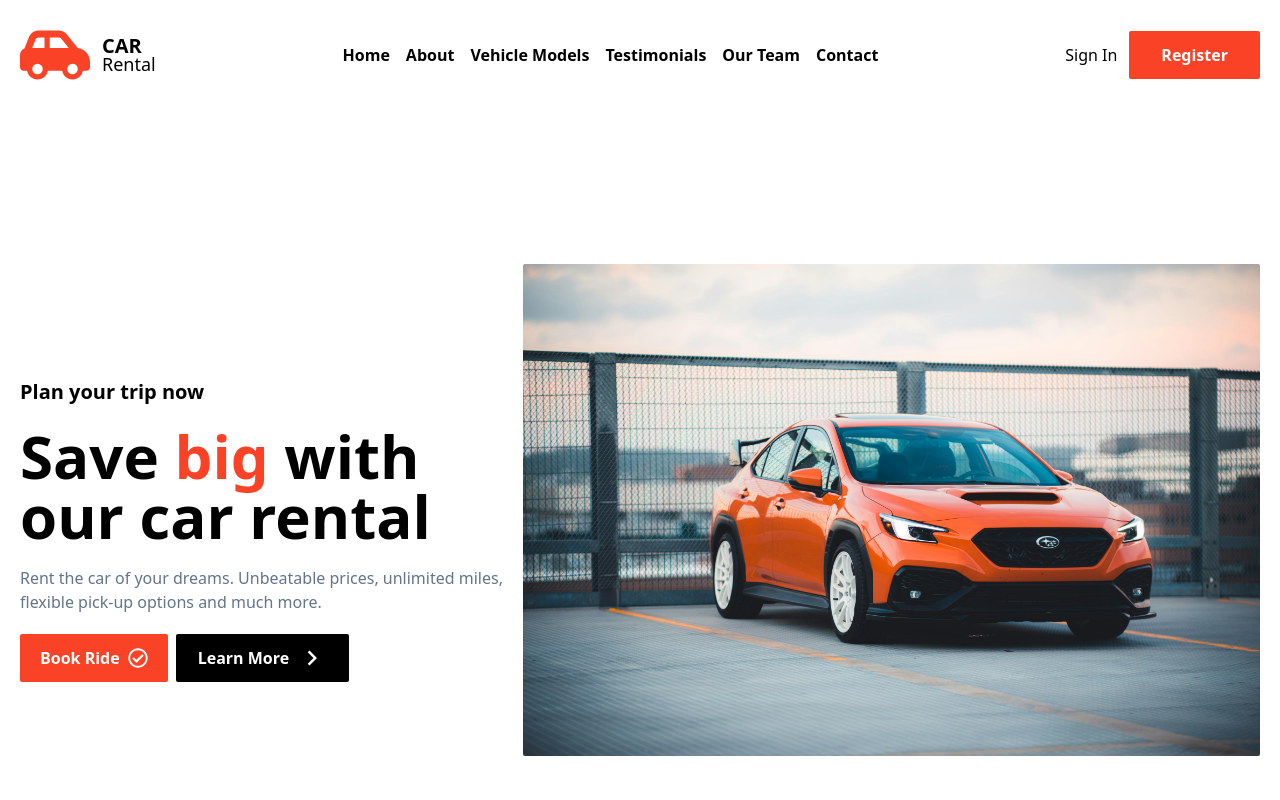
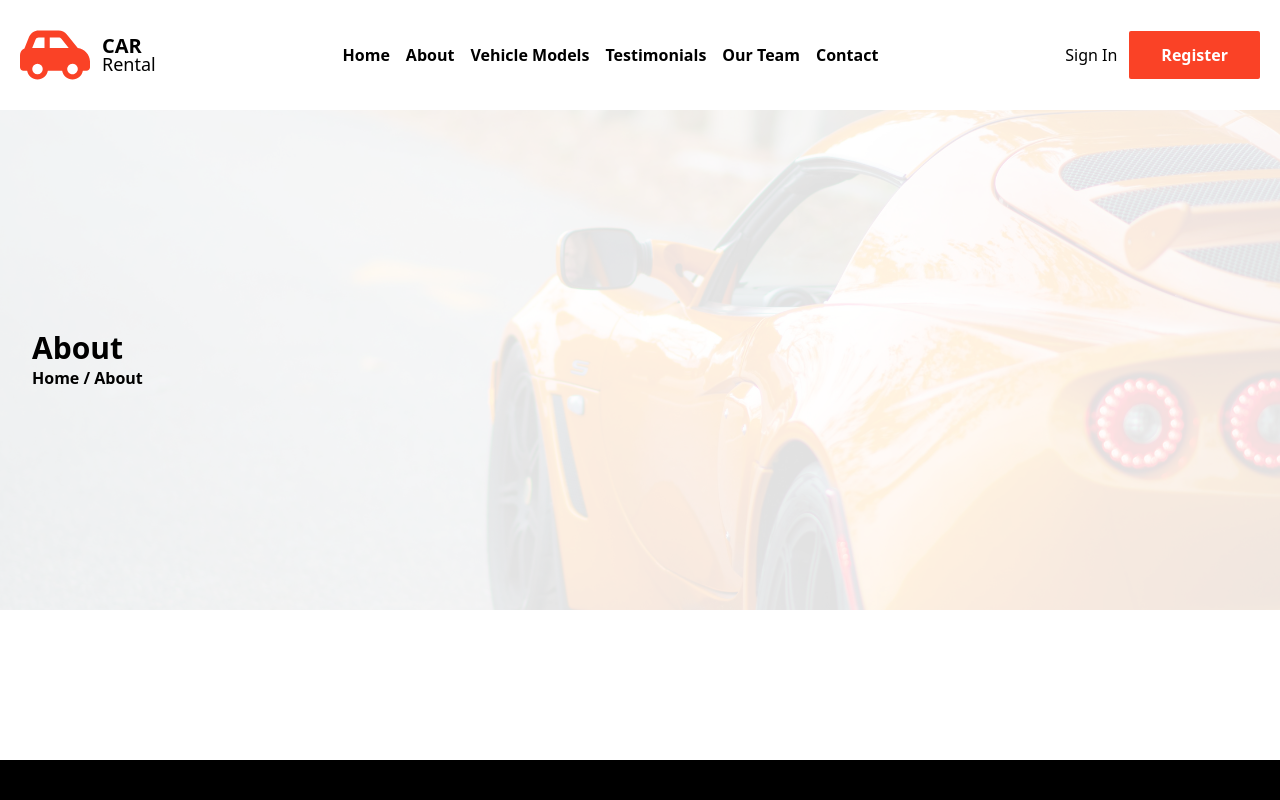
Before and after one commit to joseph-lang7/Car-Rental, a React (Vite) app: page /about in a window 1280 px wide. Shown: the top 800 px of the page. Built offline with nearby package versions, Linux system fonts and the light colour scheme.

Commit message:
Install react router

```diff
--- a/package.json
+++ b/package.json
@@ -13,7 +13,8 @@
     "hamburger-react": "^2.5.0",
     "react": "^18.2.0",
     "react-dom": "^18.2.0",
-    "react-icons": "^5.2.0"
+    "react-icons": "^5.2.0",
+    "react-router-dom": "^6.23.0"
   },
   "devDependencies": {
     "@types/react": "^18.2.66",
--- a/src/App.jsx
+++ b/src/App.jsx
@@ -1,10 +1,14 @@
 import "./App.css";
+import AboutPage from "./pages/AboutPage";
 import HomePage from "./pages/HomePage";
-
+import { Routes, Route } from "react-router-dom";
 function App() {
   return (
     <div>
-      <HomePage />
+      <Routes>
+        <Route path="/" element={<HomePage />} />
+        <Route path="/about" element={<AboutPage />} />
+      </Routes>
     </div>
   );
 }
--- a/src/components/Footer.jsx
+++ b/src/components/Footer.jsx
@@ -3,7 +3,7 @@ import { MdOutlineEmail } from "react-icons/md";
 
 const Footer = () => {
   return (
-    <div className="max-w-screen h-auto p-16 bg-black mt-[150px] text-white flex justify-center">
+    <div className="relative max-w-screen bottom-0 left-0 h-auto p-16 bg-black mt-[150px] text-white flex justify-center">
       <div className="max-w-[1500px]  grid grid-cols-1 md:grid-cols-2 lg:grid-cols-4 gap-10">
         {/* Logo */}
         <div className="flex flex-col gap-2">
--- /dev/null
+++ b/src/components/Hero2.jsx
@@ -0,0 +1,20 @@
+// import hero2 from "/hero2img.jpg";
+const Hero2 = ({ title }) => {
+  return (
+    <div
+      className="w-screen h-[500px] object-cover"
+      style={{
+        backgroundImage: `url('/hero2-img.png')`,
+        backgroundSize: "cover",
+        backgroundPosition: "center",
+      }}
+    >
+      <div className="h-full flex flex-col justify-center text-black ml-8">
+        <h2 className="text-3xl font-bold">{title}</h2>
+        <p className="font-bold">Home / {title} </p>
+      </div>
+    </div>
+  );
+};
+
+export default Hero2;
--- a/src/main.jsx
+++ b/src/main.jsx
@@ -4,11 +4,14 @@ import App from "./App.jsx";
 import Navbar from "./components/Navbar.jsx";
 import Footer from "./components/Footer.jsx";
 import "./App.css";
+import { BrowserRouter } from "react-router-dom";
 
 ReactDOM.createRoot(document.getElementById("root")).render(
   <React.StrictMode>
-    <Navbar />
-    <App />
-    <Footer />
+    <BrowserRouter>
+      <Navbar />
+      <App />
+      <Footer />
+    </BrowserRouter>
   </React.StrictMode>
 );
--- /dev/null
+++ b/src/pages/AboutPage.jsx
@@ -0,0 +1,10 @@
+import Hero2 from "../components/Hero2";
+const AboutPage = () => {
+  return (
+    <div className="flex flex-col gap-[150px]">
+      <Hero2 title="About" />
+    </div>
+  );
+};
+
+export default AboutPage;
```
Also changed, not shown: public/hero2-img.png (added), 1 other file (tests, documents, lock files or other folders).
